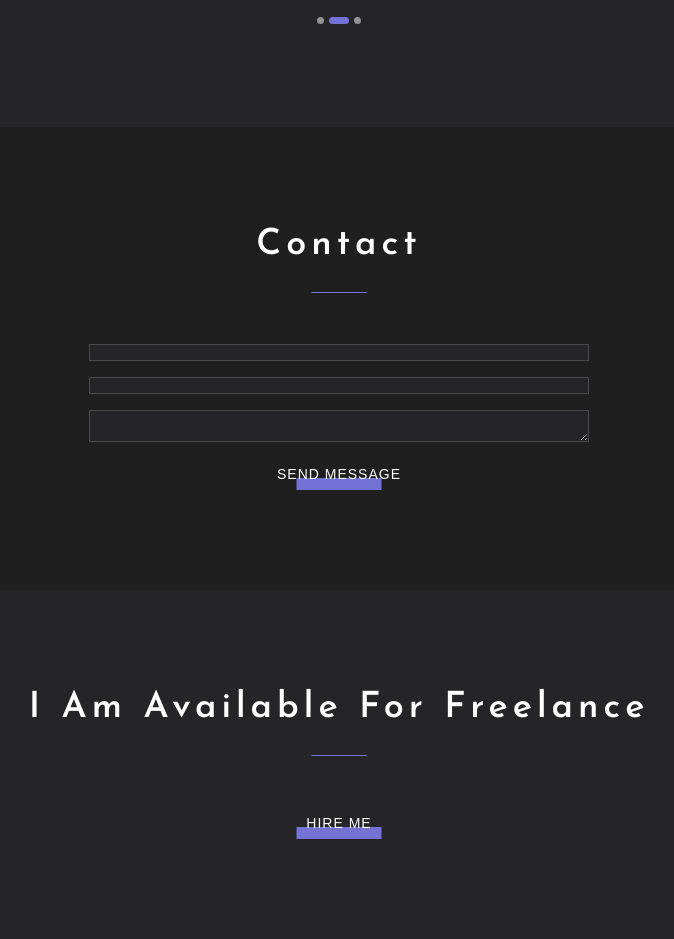
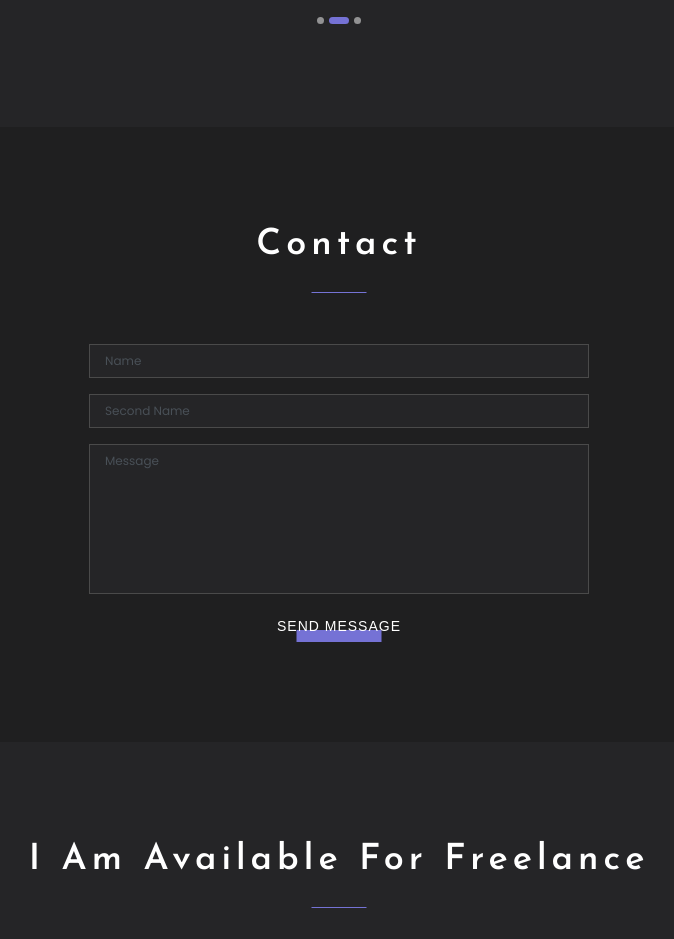
Before and after one commit to akach-dev/styled, a React (Create React App) app: page / in a window 1280 px wide. Shown: the part 3460-4399 px from the top of the page, without its empty margins (301-975 px from the left). Built offline with nearby package versions, Linux system fonts and the light colour scheme.

Commit message:
component Contact2 done

```diff
--- a/src/layout/sections/contact/Contact.tsx
+++ b/src/layout/sections/contact/Contact.tsx
@@ -2,26 +2,27 @@ import React from 'react';
 import styled from "styled-components";
 import {Title} from "../../../components/Title";
 import {Button} from "../../../components/Button";
+import {Container} from "../../../components/Container";
+import {theme} from "../../../styles/Theme";
 
 export const Contact = () => {
   return (
      <StyledContact>
-       <Title>Contact</Title>
-       <StyledForm>
-         <Field/>
-         <Field/>
-         <Field as={'textarea'}/>
-         <Button>Send message</Button>
-       </StyledForm>
+       <Container>
+         <Title>Contact</Title>
+         <StyledForm>
+           <Field placeholder={'Name'}/>
+           <Field placeholder={'second Name'}/>
+           <Field placeholder={'message'} as={'textarea'}/>
+           <Button>Send message</Button>
+         </StyledForm>
+       </Container>
      </StyledContact>
   );
 };
 
 
 const StyledContact = styled.section`
-  background: #1F1F20;
-  padding: 100px 150px;
-
   h2:not(:last-child) {
     margin-bottom: 2.25em;
   }
@@ -29,12 +30,35 @@ const StyledContact = styled.section`
 const StyledForm = styled.form`
   max-width: 500px;
   width: 100%;
+  margin: 0 auto;
+
   display: flex;
   flex-direction: column;
   gap: 1rem;
-  margin: 0 auto;
+
+  textarea {
+    resize: none;
+    height: 150px;
+  }
 `
 const Field = styled.input`
-  border: 1px solid #4A4A4A;
-  background: #252527;
+  border: 1px solid ${theme.colors.borderColor};
+  color: ${theme.colors.font};
+  background: ${theme.colors.secondaryBg};
+
+  width: 100%;
+  padding: 7px 15px;
+
+  font-size: 0.75rem;
+  font-family: Poppins, sans-serif;
+
+  &::placeholder {
+    color: ${theme.colors.placeholderColor};
+    text-transform: capitalize;
+  }
+
+  &:focus-visible {
+    outline: 1px solid ${theme.colors.borderColor};
+  }
+
 `
--- a/src/styles/Global.styled.tsx
+++ b/src/styles/Global.styled.tsx
@@ -97,7 +97,6 @@ export const GlobalStyled = createGlobalStyle`
 
   main {
     flex-grow: 1;
-    background-color: antiquewhite;
   }
 
   /* ================================================================ */
--- a/src/styles/Theme.ts
+++ b/src/styles/Theme.ts
@@ -3,7 +3,8 @@ export const theme = {
     primaryBg: '#1F1F20',
     secondaryBg: "#252527",
     accent: '#7572D5',
-
-    font: '#fff'
+    font: '#fff',
+    borderColor: '#4A4A4A',
+    placeholderColor: '#495057',
   }
 }
```
